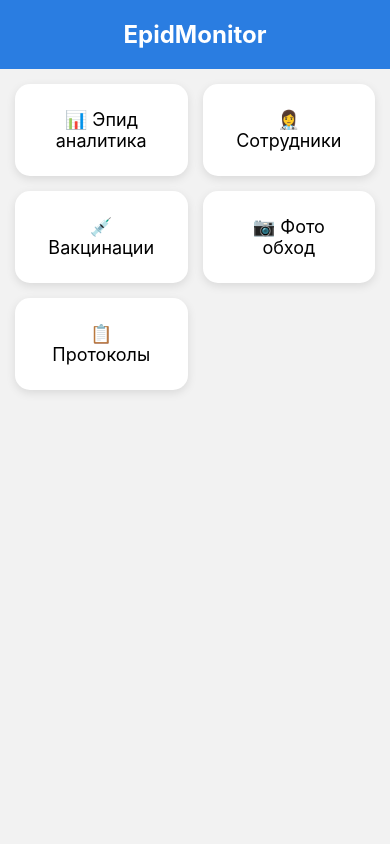
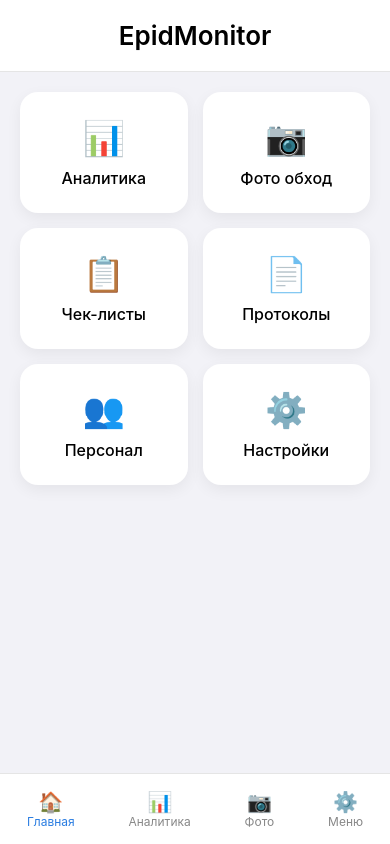
Before and after one commit to leonidbkc-svg/epidmonitor_mobile, a FastAPI app: page / in a window 390 px wide. Run offline with FastAPI, Linux system fonts and the light colour scheme.

Commit message:
new mobile UI

```diff
--- a/static/app.js
+++ b/static/app.js
@@ -1,8 +1,7 @@
-console.log("EpidMonitor mobile loaded");
+console.log("EpidMonitor Mobile loaded");
 
+if ("serviceWorker" in navigator) {
 
-if ('serviceWorker' in navigator) {
-
-navigator.serviceWorker.register('/static/sw.js');
+navigator.serviceWorker.register("/static/sw.js");
 
 }
--- a/static/style.css
+++ b/static/style.css
@@ -1,19 +1,19 @@
-body {
+body{
 
 margin:0;
-font-family: -apple-system, BlinkMacSystemFont, sans-serif;
-background:#f2f2f2;
+font-family:-apple-system, BlinkMacSystemFont, "Segoe UI", sans-serif;
+background:#f2f2f7;
 
 }
 
 .header{
 
-background:#2a7de1;
-color:white;
+background:white;
+padding:20px;
+font-size:26px;
+font-weight:600;
 text-align:center;
-padding:20px;
-font-size:24px;
-font-weight:bold;
+border-bottom:1px solid #e5e5e5;
 
 }
 
@@ -22,17 +22,75 @@ font-weight:bold;
 display:grid;
 grid-template-columns:1fr 1fr;
 gap:15px;
-padding:15px;
+padding:20px;
+padding-bottom:100px;
 
 }
 
 .card{
 
 background:white;
+border-radius:18px;
 padding:25px;
-border-radius:15px;
 text-align:center;
-font-size:18px;
-box-shadow:0 3px 10px rgba(0,0,0,0.1);
+box-shadow:0 5px 15px rgba(0,0,0,0.06);
+transition:0.2s;
 
 }
+
+.card:active{
+
+transform:scale(0.97);
+
+}
+
+.icon{
+
+font-size:34px;
+margin-bottom:10px;
+
+}
+
+.title{
+
+font-size:16px;
+font-weight:500;
+
+}
+
+.bottom-menu{
+
+position:fixed;
+bottom:0;
+left:0;
+right:0;
+height:70px;
+
+background:white;
+border-top:1px solid #e5e5e5;
+
+display:flex;
+justify-content:space-around;
+align-items:center;
+
+}
+
+.menu-item{
+
+text-align:center;
+font-size:12px;
+color:#888;
+
+}
+
+.menu-icon{
+
+font-size:20px;
+
+}
+
+.menu-item.active{
+
+color:#2a7de1;
+
+}
--- a/templates/index.html
+++ b/templates/index.html
@@ -12,6 +12,7 @@
 <link rel="stylesheet" href="/static/style.css">
 
 <meta name="apple-mobile-web-app-capable" content="yes">
+<meta name="apple-mobile-web-app-status-bar-style" content="black-translucent">
 <meta name="apple-mobile-web-app-title" content="EpidMonitor">
 
 <link rel="apple-touch-icon" href="/static/icon-192.png">
@@ -27,23 +28,57 @@ EpidMonitor
 <div class="container">
 
 <div class="card">
-📊 Эпид аналитика
+<div class="icon">📊</div>
+<div class="title">Аналитика</div>
 </div>
 
 <div class="card">
-👩‍⚕️ Сотрудники
+<div class="icon">📷</div>
+<div class="title">Фото обход</div>
 </div>
 
 <div class="card">
-💉 Вакцинации
+<div class="icon">📋</div>
+<div class="title">Чек-листы</div>
 </div>
 
 <div class="card">
-📷 Фото обход
+<div class="icon">📄</div>
+<div class="title">Протоколы</div>
 </div>
 
 <div class="card">
-📋 Протоколы
+<div class="icon">👥</div>
+<div class="title">Персонал</div>
+</div>
+
+<div class="card">
+<div class="icon">⚙️</div>
+<div class="title">Настройки</div>
+</div>
+
+</div>
+
+<div class="bottom-menu">
+
+<div class="menu-item active">
+<div class="menu-icon">🏠</div>
+<div>Главная</div>
+</div>
+
+<div class="menu-item">
+<div class="menu-icon">📊</div>
+<div>Аналитика</div>
+</div>
+
+<div class="menu-item">
+<div class="menu-icon">📷</div>
+<div>Фото</div>
+</div>
+
+<div class="menu-item">
+<div class="menu-icon">⚙️</div>
+<div>Меню</div>
 </div>
 
 </div>
```
